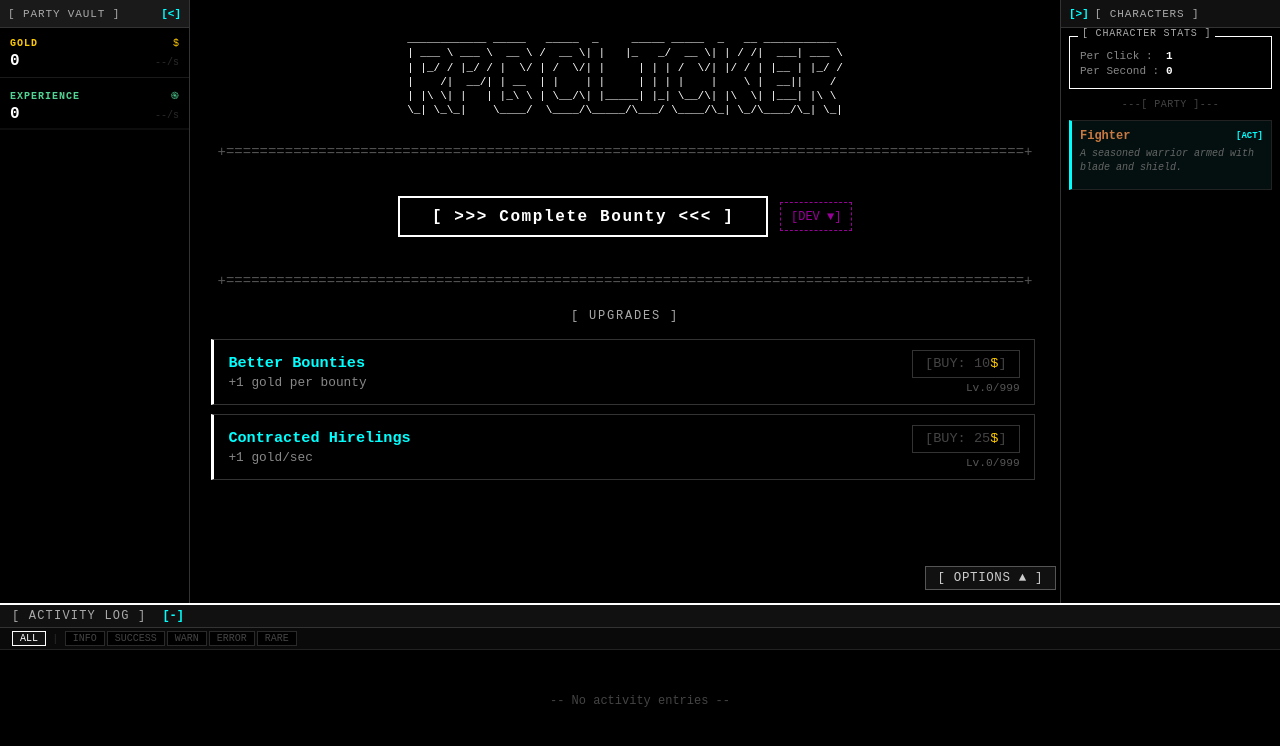
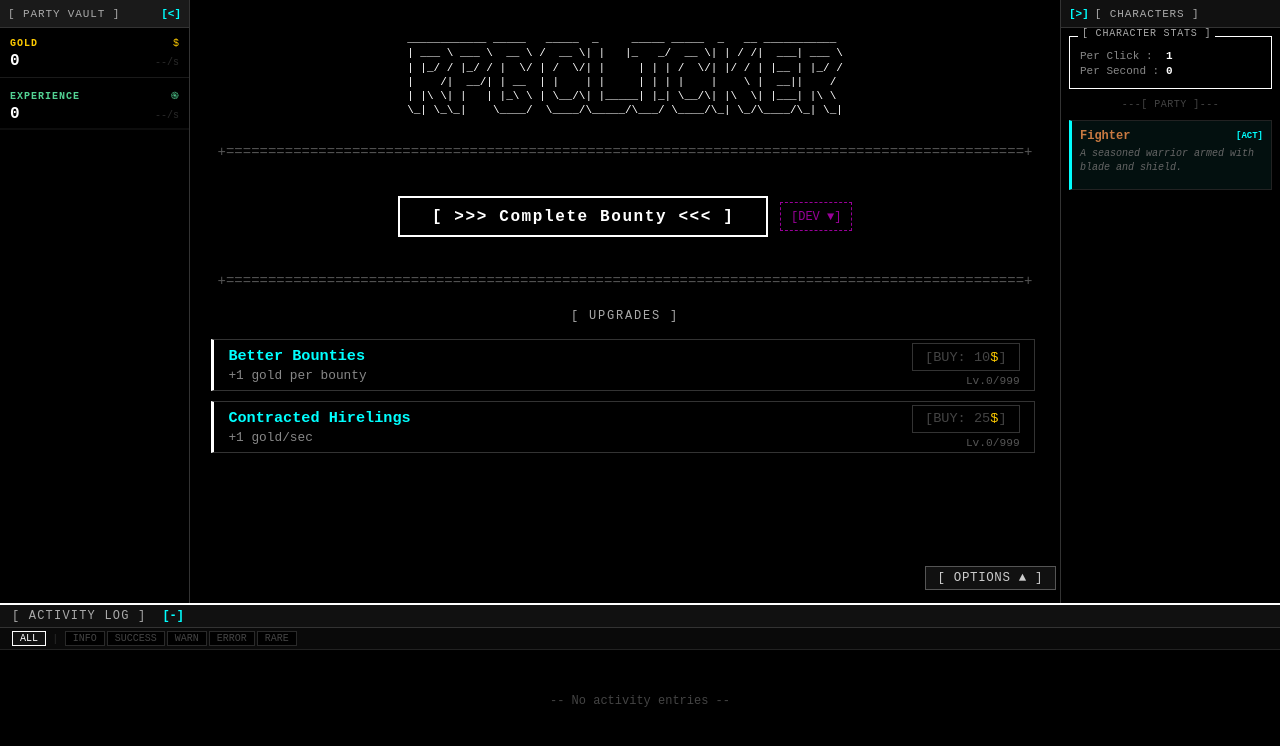
Before and after one commit to penguinswin3/rpg-clicker, an Angular app: page / in a window 1280 px wide. Shown: the top 746 px of the page. Built offline with nearby package versions, Linux system fonts and the light colour scheme.

Commit message:
ui scroll boxes

```diff
--- a/src/app/app.component.html
+++ b/src/app/app.component.html
@@ -104,7 +104,7 @@ ____________ _____   _____  _     _____ _____  _   __ ___________
           </div><!-- /upgrades-col standard -->
 
           <!-- ══ Minigame upgrades ══════════════════════════════════ -->
-          <div class="upgrades-col upgrades-minigame-col" *ngIf="minigameShown && !hideMinigameUpgrades">
+          <div class="upgrades-col" *ngIf="minigameShown && !hideMinigameUpgrades">
             <div class="section-title">[ MINIGAME ]</div>
             <div class="upgrades-scroll">
               <ng-container *ngFor="let id of getVisibleUpgrades('minigame')">
--- a/src/app/app.component.scss
+++ b/src/app/app.component.scss
@@ -345,10 +345,11 @@
 }
 
 
-.upgrades-columns {  display: flex;
+.upgrades-columns {
+  display: flex;
   flex-direction: row;
   align-items: flex-start;
-  gap: 0;
+  gap: 1.5rem;
   width: 100%;
 }
 
@@ -375,16 +376,12 @@
   scrollbar-color: #444 #111;
 }
 
-.upgrades-minigame-col {
-  border-left: 1px solid #333;
-  padding-left: 1rem;
-  margin-left: 0.5rem;
-}
-
 .upgrade-card {
   display: flex;
   justify-content: space-between;
   align-items: center;
+  height: 3.25rem;
+  box-sizing: border-box;
   border: 1px solid #333;
   border-left: 3px solid #fff;
   padding: 0.6rem 0.9rem;
@@ -400,16 +397,24 @@
   display: flex;
   flex-direction: column;
   gap: 0.2rem;
+  min-width: 0;   // required for text-overflow to work inside a flex item
+  overflow: hidden;
 }
 
 .upgrade-name {
   font-weight: bold;
   font-size: 0.95rem;
+  white-space: nowrap;
+  overflow: hidden;
+  text-overflow: ellipsis;
 }
 
 .upgrade-desc {
   color: #888;
   font-size: 0.8rem;
+  white-space: nowrap;
+  overflow: hidden;
+  text-overflow: ellipsis;
 }
 
 .cyan-text {
```
